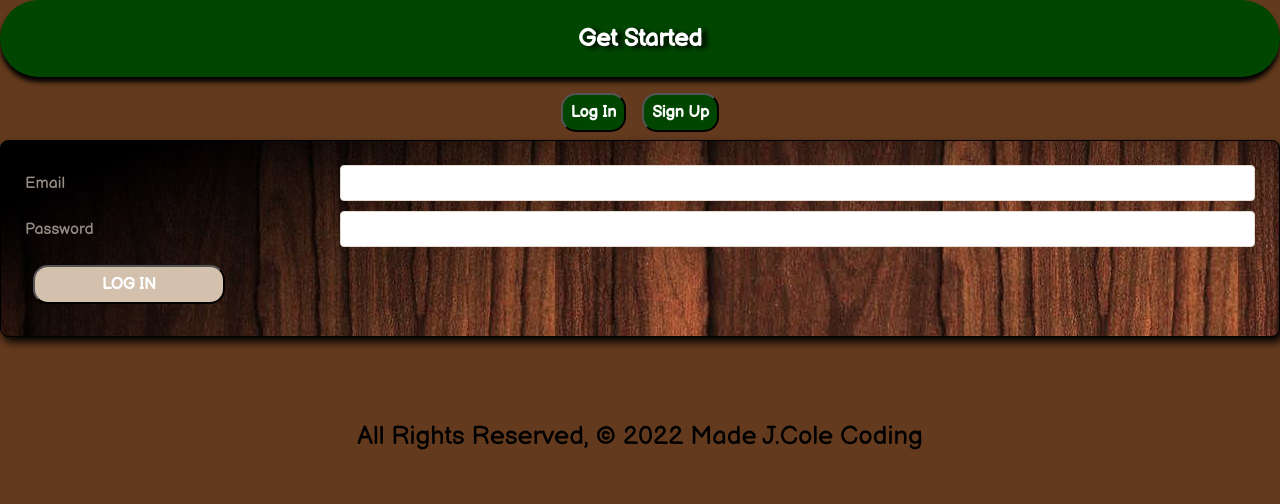
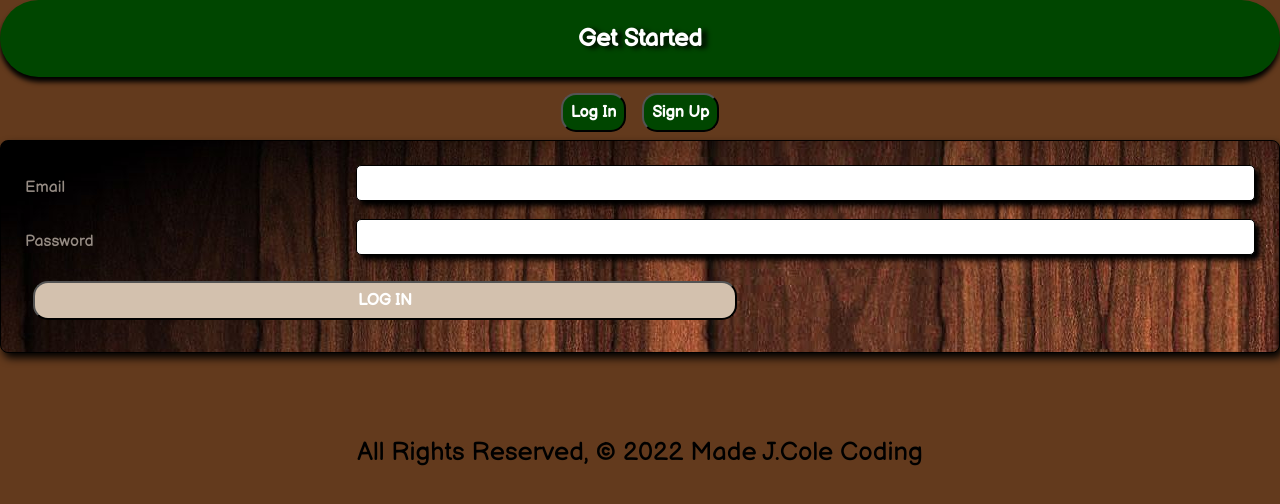
Before and after one commit to Nexusmane/Git-Growing, a React (Create React App) app: page /plants/new in a window 1280 px wide. Shown: the top 504 px of the page. Built offline with nearby package versions, Linux system fonts and the light colour scheme.

Commit message:
Style NewPlant Form

```diff
--- a/src/components/PlantPostForm/PlantPostForm.css
+++ b/src/components/PlantPostForm/PlantPostForm.css
@@ -5,6 +5,9 @@
     margin: 8px auto;
     max-width: 65vw;
     box-shadow: 1px 10px 12px black;
+    font-size: 2vmin;
+    text-shadow: 5px 2px 5px black;
+    background-color: rgb(72, 40, 40);
   }
 
 .input-label {
@@ -12,14 +15,34 @@
 }
 
 button {
-    max-width: 15vw;
+    max-width: 55vw;
     max-height: 5vh;
-    align-items: center;
+    background-color: rgb(60, 33, 14);
 }
 
 .new-plant-form {
     display: flex;
     flex-wrap: wrap;
     margin: 5vh 5vw;
+    justify-content: space-between;
+}
 
+input {
+    margin-left: 2vmin;
+    margin-bottom: 1vmin;
+    align-items: right;
 }
+
+select {
+    margin-left: 1.5vmin;
+}
+
+textarea{
+    margin-left: 1.5vmin;
+}
+
+input, select, textarea {
+    box-shadow: 5px 5px 5px black;
+    border: 1px solid black;
+    border-radius: 5px;
+}
--- a/src/components/PlantPostForm/PlantPostForm.jsx
+++ b/src/components/PlantPostForm/PlantPostForm.jsx
@@ -27,7 +27,7 @@ export default function PlantPostForm() {
         <div className='inputForm'>
             <form className='new-plant-form' onSubmit={handleSubmit}>
                 <label className='input-label'> Plant Name:
-                    <input type='text' name='name' onChange={handleChange}/>
+                    <input type='text' name='name' placeholder='Ex. Monstera' onChange={handleChange}/>
                 </label>
                 <label className='input-label'> Desired Sunlight Exposure
                     <select name='exposure' onChange={handleChange}>
@@ -51,6 +51,7 @@ export default function PlantPostForm() {
                 <label className='input-label'>Additional Notes, Plant Progress, etc.
                     <textarea
                         name='notes'
+                        placeholder="Ex. Bought the plant with spidermites, will need to clean ASAP"
                         onChange={handleChange}
                     />
                 </label>
--- a/src/pages/PlantHomePage/PlantHomePage.css
+++ b/src/pages/PlantHomePage/PlantHomePage.css
@@ -36,7 +36,7 @@ p {
 
 .desc-container {
     background-color: rgb(60, 33, 14);
-    border: 3px solid rgb(0, 70, 0);;
+    border: 3px solid rgb(0, 70, 0);
     border-radius: 50px;
     margin: 0 4vw 1vh 4vw;
     padding: 2vmin 1vmin 2vmin 1vmin;
```
